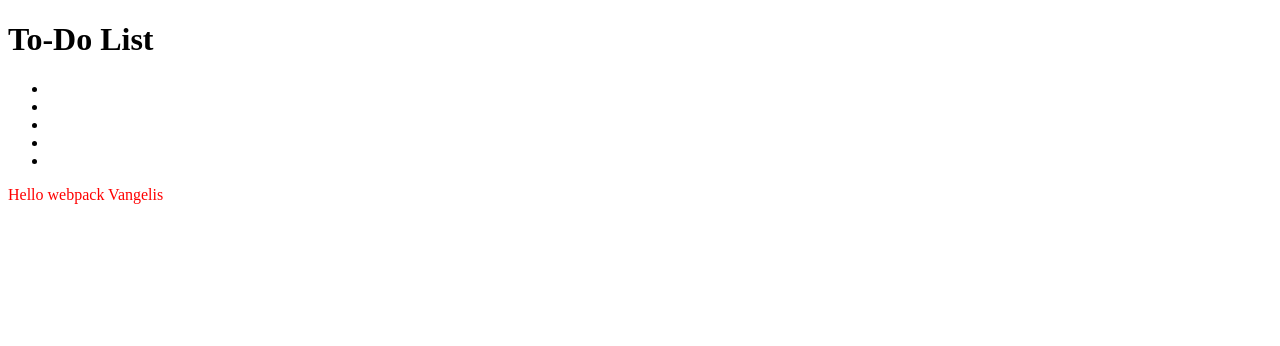
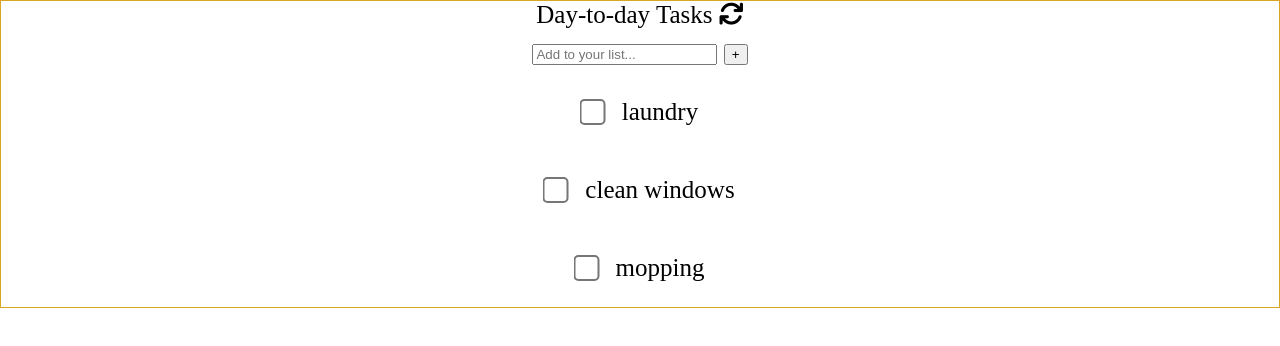
Before and after one commit to vangelif/to-do-list, a website built with webpack: page src/index.html in a window 1280 px wide. Built offline with nearby package versions, Linux system fonts and the light colour scheme.

Commit message:
Include object and its iteration

```diff
--- a/src/index.html
+++ b/src/index.html
@@ -1,20 +1,28 @@
 <!DOCTYPE html>
 <html lang="en">
-<head>
-    <meta charset="UTF-8">
-    <meta name="viewport" content="width=device-width, initial-scale=1.0">
+  <head>
+    <meta charset="UTF-8" />
+    <meta name="viewport" content="width=device-width, initial-scale=1.0" />
     <title>To-Do List</title>
-</head>
-<body>
-    <h1>To-Do List</h1>
-    <div>
-        <ul>
-            <li></li>
-            <li></li>
-            <li></li>
-            <li></li>
-            <li></li>
-        </ul>
+    <link
+      rel="stylesheet"
+      href="https://cdnjs.cloudflare.com/ajax/libs/font-awesome/6.1.1/css/all.min.css"
+      integrity="sha512-KfkfwYDsLkIlwQp6LFnl8zNdLGxu9YAA1QvwINks4PhcElQSvqcyVLLD9aMhXd13uQjoXtEKNosOWaZqXgel0g=="
+      crossorigin="anonymous"
+      referrerpolicy="no-referrer"
+    />
+  </head>
+  <body>
+    <div class="box">
+      <div class="box-top">
+        <span>Day-to-day Tasks</span>
+        <span><i class="fa-solid fa-arrows-rotate"></i></span>
+      </div>
+      <div>
+        <input type="text" placeholder="Add to your list..." />
+        <button>+</button>
+      </div>
+      <div id="container"></div>
     </div>
-</body>
+  </body>
 </html>
--- a/src/index.js
+++ b/src/index.js
@@ -1,14 +1,35 @@
-import _ from 'lodash';
-import './style.css';
+import "./style.css";
 
-function component() {
-  const element = document.createElement('div');
+const todos = [
+  {
+    description: "mopping",
+    completed: true,
+    index: 3,
+  },
+  {
+    description: "clean windows",
+    completed: true,
+    index: 2,
+  },
+  {
+    description: "laundry",
+    completed: false,
+    index: 1,
+  },
+];
 
-  // Lodash, now imported by this script
-  element.innerHTML = _.join(['Hello', 'webpack', 'Vangelis'], ' ');
-  element.classList.add('hello');
+const todoList = () => {
+  const container = document.getElementById("container");
+  todos.sort((a, b) => a.index - b.index);
+  for (let i = 0; i < todos.length; i += 1) {
+    const task = document.createElement("div");
+    task.classList.add("todo-el");
+    task.innerHTML = `
+    <input type="checkbox">
+    <p>${todos[i].description}</p>
+    `;
+    container.appendChild(task);
+  }
+};
 
-  return element;
-}
-
-document.body.appendChild(component());
+todoList();
--- a/src/style.css
+++ b/src/style.css
@@ -1,3 +1,23 @@
-.hello {
-    color: red;
+body {
+  text-align: center;
+  font-size: 25px;
+  padding: 0;
+  margin: 0;
+}
+
+.box {
+    display: flex;
+    flex-direction: column;
+    gap: 0.5rem;
+    border: 1px solid goldenrod;
   }
+
+.todo-el {
+  display: flex;
+  gap: 20px;
+  justify-content: center;
+}
+
+.todo-el input[type="checkbox"] {
+  transform: scale(2);
+}
```
